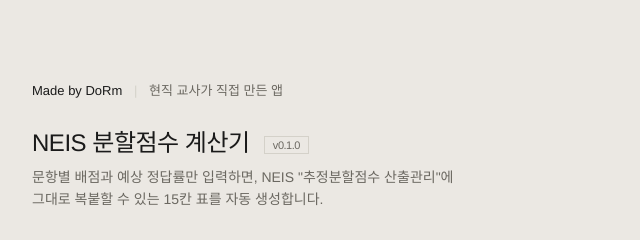
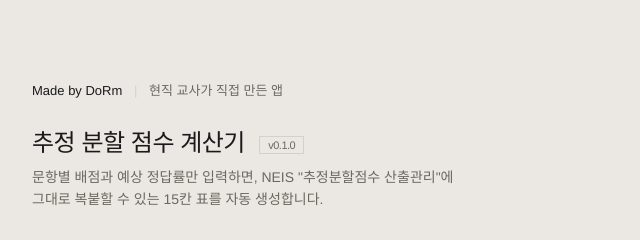
Before and after one commit to shinnanchanguk/neis-cutscore-releases, a plain HTML site: page index.html in a window 1280 px wide. Shown: the top 240 px of the page, 312-952 px from the left. Drawn offline with Linux system fonts and the light colour scheme; no server answers.

Commit message:
Rename app: 추정 분할 점수 계산기

```diff
--- a/index.html
+++ b/index.html
@@ -3,7 +3,7 @@
 <head>
   <meta charset="UTF-8">
   <meta name="viewport" content="width=device-width, initial-scale=1.0">
-  <title>NEIS 분할점수 계산기 — 다운로드</title>
+  <title>추정 분할 점수 계산기 — 다운로드</title>
   <style>
     * { margin: 0; padding: 0; box-sizing: border-box; }
 
@@ -200,7 +200,7 @@
       <span style="margin: 0 8px; color: #D4D1C9;">|</span>
       현직 교사가 직접 만든 앱
     </p>
-    <h1>NEIS 분할점수 계산기 <span class="version-badge" id="version">v0.1.0</span></h1>
+    <h1>추정 분할 점수 계산기 <span class="version-badge" id="version">v0.1.0</span></h1>
     <p class="subtitle">
       문항별 배점과 예상 정답률만 입력하면, NEIS "추정분할점수 산출관리"에<br>
       그대로 복붙할 수 있는 15칸 표를 자동 생성합니다.
```
Also changed, not shown: 1 other file.
